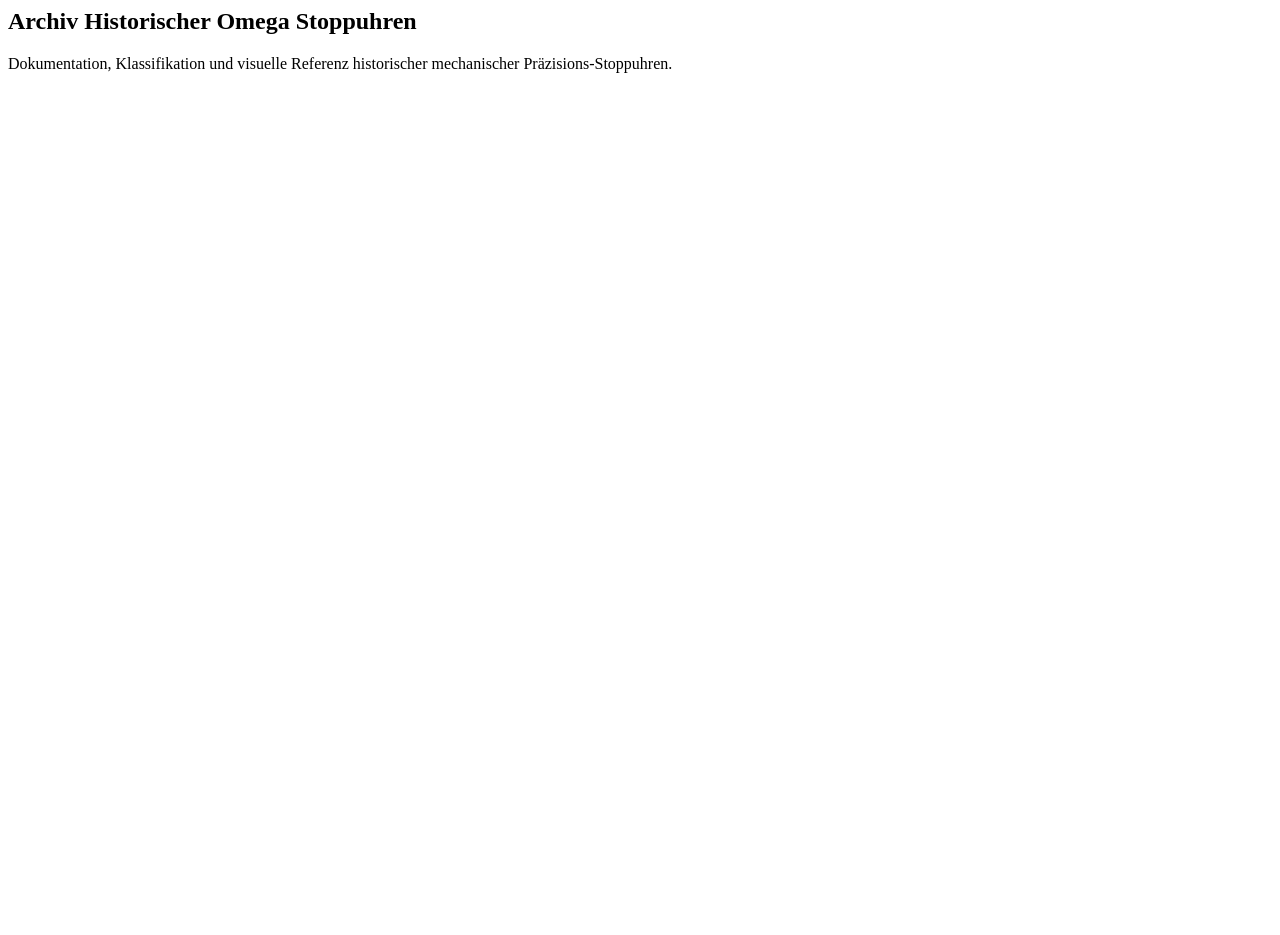
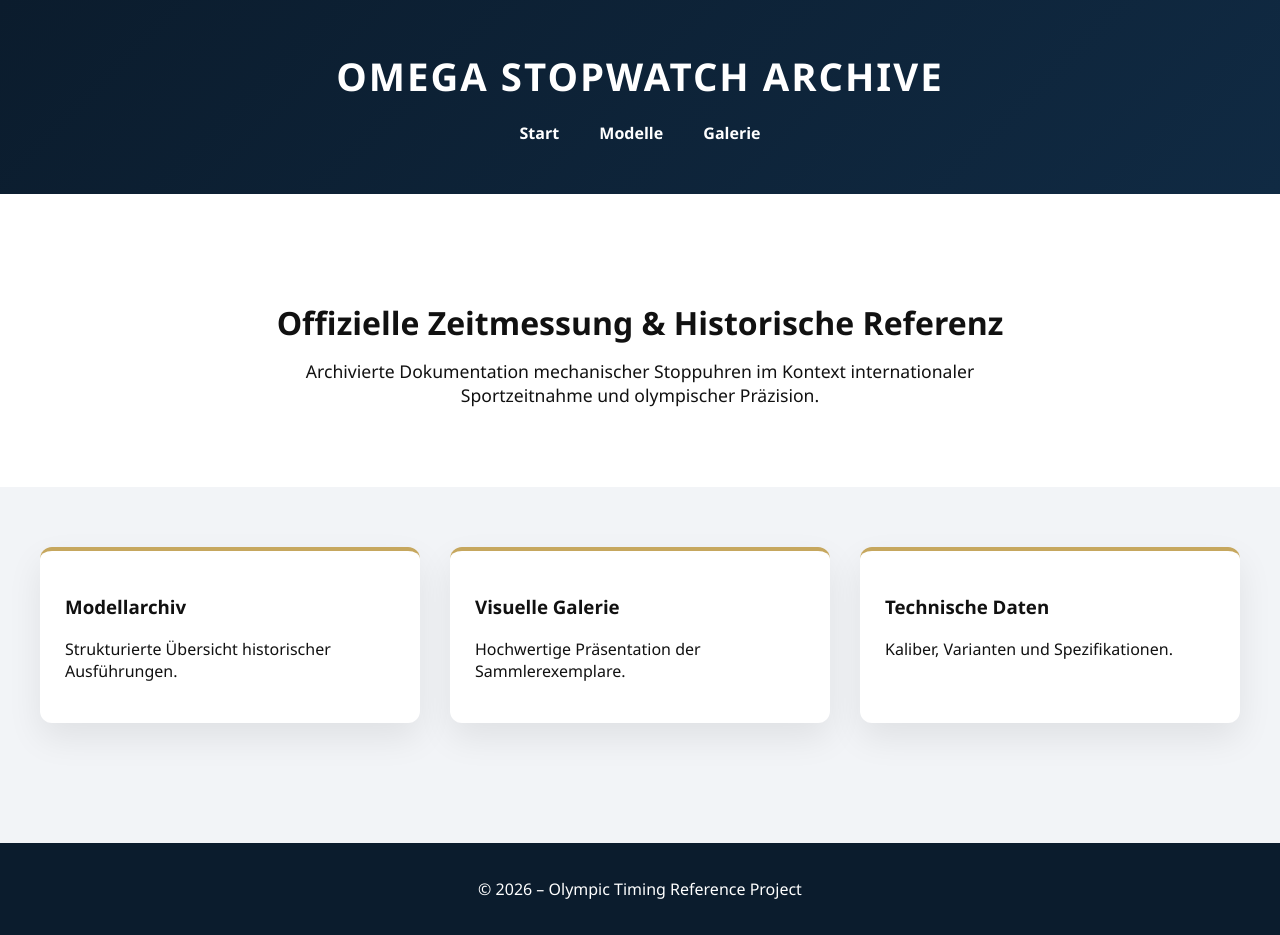
Before and after one commit to Andy3010/Omega-Stopwatches, a plain HTML site: page index.html in a window 1280 px wide. Before the commit the page ends 800 px from the top, so only its background shows below. Drawn offline with Linux system fonts and the light colour scheme; files that its build step writes are made by us from their sources.

Commit message:
Update index.html

```diff
--- a/index.html
+++ b/index.html
@@ -1,7 +1,57 @@
+<!DOCTYPE html>
+<html lang="de">
+<head>
+<meta charset="UTF-8">
+<title>Omega Stopwatch Archive</title>
+<link rel="stylesheet" href="css/style.css">
+</head>
+
+<body>
+
+<header>
+<h1>OMEGA STOPWATCH ARCHIVE</h1>
+
+<nav>
+<a href="index.html">Start</a>
+<a href="modelle.html">Modelle</a>
+<a href="galerie.html">Galerie</a>
+</nav>
+</header>
+
 <section class="hero">
-<h2>Archiv Historischer Omega Stoppuhren</h2>
+<h2>Offizielle Zeitmessung & Historische Referenz</h2>
 <p>
-Dokumentation, Klassifikation und visuelle Referenz
-historischer mechanischer Präzisions-Stoppuhren.
+Archivierte Dokumentation mechanischer Stoppuhren im Kontext
+internationaler Sportzeitnahme und olympischer Präzision.
 </p>
 </section>
+
+<section class="container">
+
+<div class="grid">
+
+<div class="card">
+<h3>Modellarchiv</h3>
+<p>Strukturierte Übersicht historischer Ausführungen.</p>
+</div>
+
+<div class="card">
+<h3>Visuelle Galerie</h3>
+<p>Hochwertige Präsentation der Sammlerexemplare.</p>
+</div>
+
+<div class="card">
+<h3>Technische Daten</h3>
+<p>Kaliber, Varianten und Spezifikationen.</p>
+</div>
+
+</div>
+
+</section>
+
+<footer>
+© 2026 – Olympic Timing Reference Project
+</footer>
+
+</body>
+</html>
```
